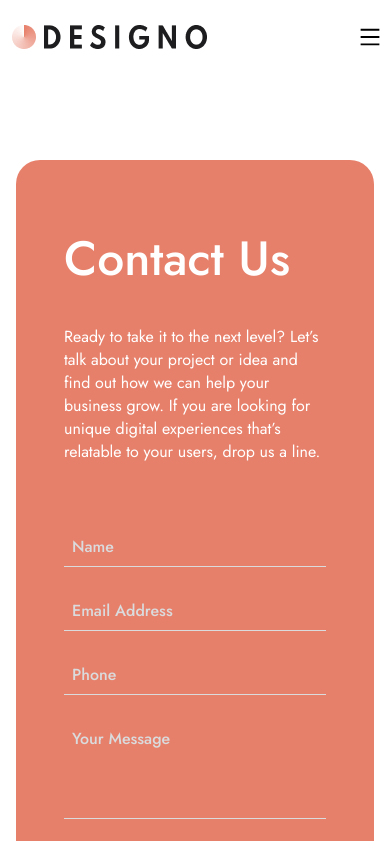
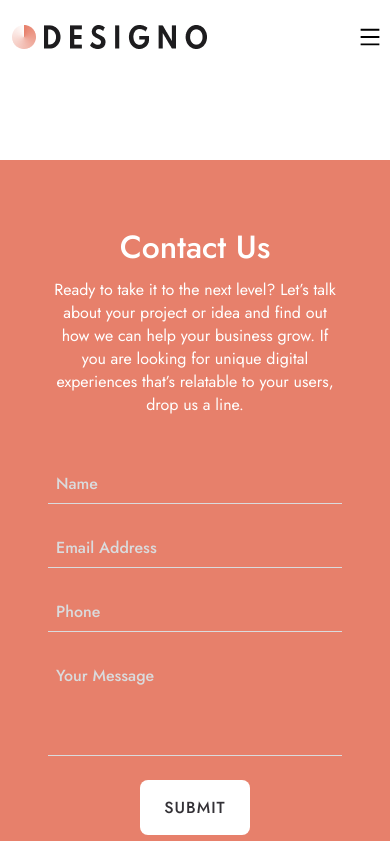
Before and after one commit to DanyloOhurtsov/Designo, a React (Create React App) app: page /contact in a window 390 px wide. Shown: the top 841 px of the page. Built offline with nearby package versions, Linux system fonts and the light colour scheme; the HTML template or start-up script is replaced by a standard one.

Commit message:
ContactPage | Mobile adaptation
Changes:
- add mobile query styles for contact page

```diff
--- a/src/pages/ContactPage/contactPage.module.scss
+++ b/src/pages/ContactPage/contactPage.module.scss
@@ -82,6 +82,7 @@
         .contactForm {
             flex-direction: column;
             padding: 64px 48px;
+            gap: 48px;
             .textSection {
                 width: 100%;
             }
@@ -91,3 +92,26 @@
         }
     }
 }
+
+// MOBILE
+@media screen and (max-width: 475px) {
+    .contactPage {
+        padding: 0;
+        .contactForm {
+            border-radius: 0;
+            .textSection {
+                text-align: center;
+                .title2 {
+                    font-size: $size_32;
+                }
+                .mainText {
+                    margin-top: 8px;
+                }
+            }
+            form {
+                width: 100%;
+                align-items: center;
+            }
+        }
+    }
+}
```
